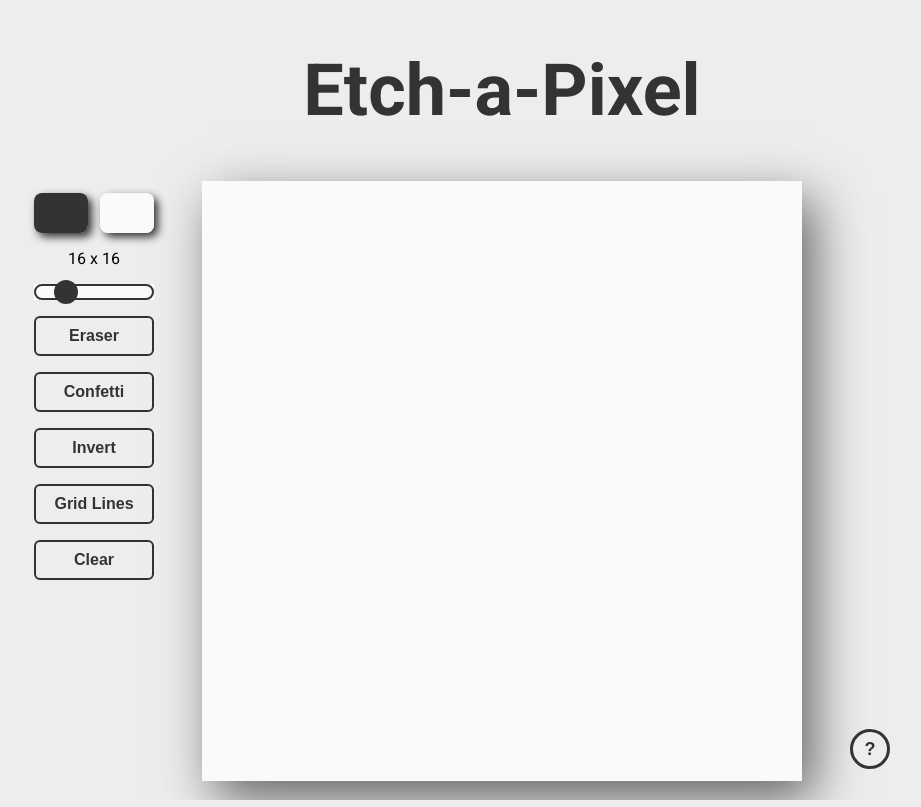
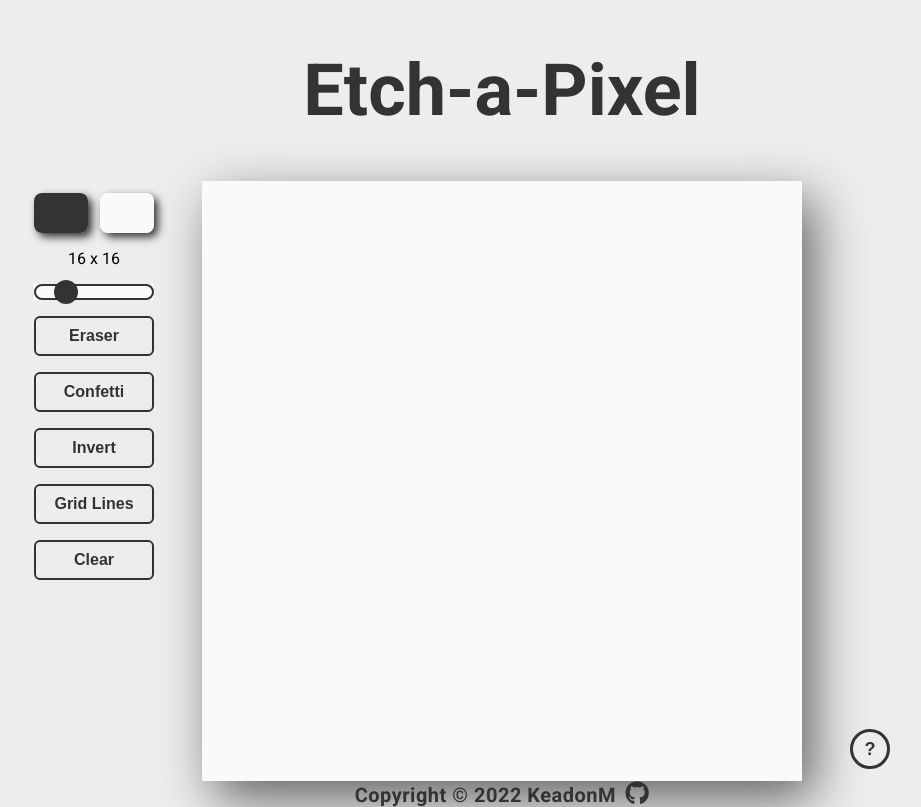
Before and after one commit to KeadonM/03-odin-etch-a-sketch, a plain HTML site: page index.html in a window 1280 px wide. Shown: the whole page, without its empty margins (138-1059 px from the left). Drawn offline with Linux system fonts and the light colour scheme.

Commit message:
Add footer

```diff
--- a/index.html
+++ b/index.html
@@ -10,6 +10,10 @@
       href="https://fonts.googleapis.com/css2?family=Roboto:wght@400;700&display=swap"
       rel="stylesheet"
     />
+    <script
+      src="https://kit.fontawesome.com/7881ce7c0a.js"
+      crossorigin="anonymous"
+    ></script>
     <script src="script.js" defer></script>
   </head>
   <body oncontextmenu="return false">
@@ -17,7 +21,7 @@
       <h1 id="title">Etch-a-Pixel</h1>
     </div>
 
-    <div class="content">
+    <main class="content">
       <div class="sidebar">
         <div class="color-container">
           <input
@@ -47,6 +51,17 @@
       <div class="sidebar">
         <button id="help">?</button>
       </div>
-    </div>
+    </main>
+
+    <footer>
+      <a id="copyright" href="https://github.com/keadonm" target="_blank">
+        Copyright ©
+        <script>
+          document.write(new Date().getFullYear());
+        </script>
+        KeadonM
+        <i class="fab fa-github"></i>
+      </a>
+    </footer>
   </body>
 </html>
--- a/styles.css
+++ b/styles.css
@@ -20,7 +20,7 @@ body {
   user-select: none;
 }
 
-/*---Header---*/
+/*---HEADER---*/
 .header {
   background-color: var(--primary-light);
 }
@@ -30,6 +30,32 @@ body {
   padding: 48px;
   font-size: 72px;
   color: var(--primary-dark);
+}
+
+/*---FOOOTER---*/
+
+footer {
+  margin-top: auto;
+  margin-bottom: 24px;
+}
+
+#copyright {
+  font-size: 1.25rem;
+  font-weight: 700;
+  color: var(--primary-dark);
+  text-decoration-line: none;
+  letter-spacing: 0.5px;
+}
+
+.fa-github {
+  margin-left: 4px;
+  color: var(--primary-dark);
+  font-size: 24px;
+  transition: transform 0.4s ease-in-out;
+}
+
+.fa-github:hover {
+  transform: rotate(360deg) scale(1.2);
 }
 
 /*---Main Content---*/
```
